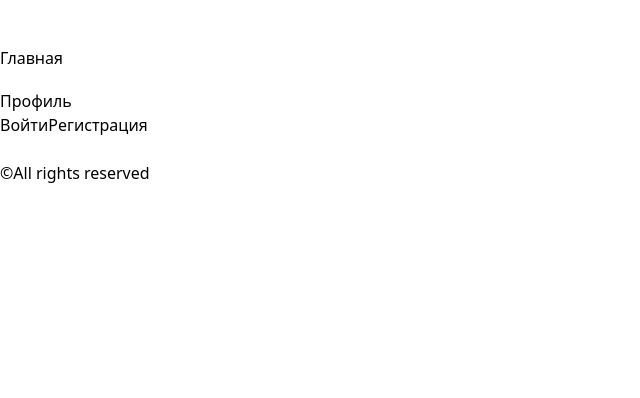
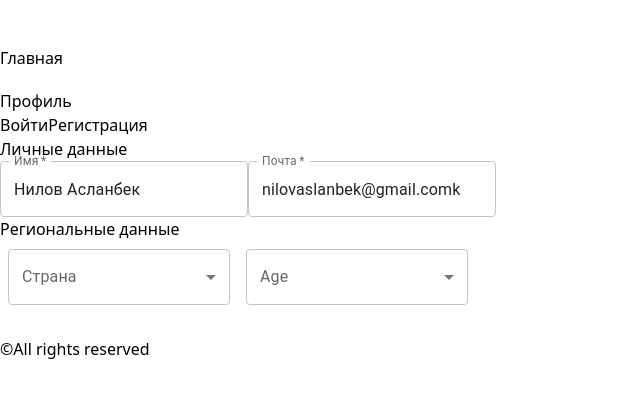
Before and after one commit to tanziqly/AirTicketSelling, a React (Vite) app in the folder client/: page /profile in a window 1280 px wide. Shown: the top 398 px of the page, without its empty margins (0-640 px from the left). Built offline with nearby package versions, Linux system fonts and the light colour scheme.

Commit message:
aslanbek+ml=0

```diff
--- a/client/src/App.jsx
+++ b/client/src/App.jsx
@@ -3,7 +3,7 @@ import Home from "./pages/Home"
 import Layout from "./components/layout/Layout"
 import { Signin } from "./pages/Signin"
 import { Signup } from "./pages/Signup"
-// import { Profile } from "./pages/Profile"
+import { Profile } from "./pages/Profile"
 
 function App() {
 
@@ -23,10 +23,10 @@ function App() {
               path="/signup"
               element={<Signup />}
             />
-            {/* <Route
+            <Route
               path="/profile"
               element={<Profile />}
-            /> */}
+            />
           </Routes>
         </Layout>
       </BrowserRouter>
--- a/client/src/components/TopDirection/TopDirection.jsx
+++ b/client/src/components/TopDirection/TopDirection.jsx
@@ -1,12 +1,80 @@
-import React from 'react'
+import React, { useState } from 'react'
 import DirectionIcon from './assets/DirectionIcon.svg'
 
 export const TopDirection = () => {
+
+    const [items, setItems] = useState([
+        {
+            name: '222',
+            selected: false
+        },
+        {
+            name: '222',
+            selected: false
+        },
+        {
+            name: '222',
+            selected: false
+        },
+        {
+            name: '222',
+            selected: false
+        },
+        {
+            name: '222',
+            selected: false
+        },
+        {
+            name: '222',
+            selected: false
+        },
+        {
+            name: '222',
+            selected: false
+        },
+        {
+            name: '222',
+            selected: false
+        },
+        {
+            name: '222',
+            selected: false
+        },
+        {
+            name: '222',
+            selected: false
+        },
+        {
+            name: '222',
+            selected: false
+        },
+        {
+            name: '222',
+            selected: false
+        },
+    ])
+
+    const test = (index) => {
+        setItems((items) => {
+            return items.map((item, i) => {
+                if(i === index) {
+                    return {
+                        ...item,
+                        selected: !item.selected
+                    };
+                } else {
+                    return item;
+                }
+            });
+        });
+    };
+
   return (
     <section className='pt-2 w-full flex flex-col items-center'>
-        <h2 className="font-bold text-4xl mt-44">Популярные места</h2>
-        <div>
-            <button className='flex gap-1'>
+        <h2 className="font-bold text-4xl mt-44 mb-9">Популярные направления</h2>
+        <div className='grid grid-cols-2 gap-y-4 gap-x-12 mb-8'>
+            {items.map((val, key) => (
+                <button className='flex gap-1 w-[280px] p-2 rounded-md bg-slate-200'>
                 <img src={DirectionIcon} alt="" />
                 <div className='flex flex-col gap-0'>
                     <h4 className='text-orange-500 text-sm font-bold'>
@@ -17,6 +85,7 @@ export const TopDirection = () => {
                     </span>
                 </div>
             </button>
+            ))}
         </div>
     </section>
   )
--- a/client/src/pages/Profile.jsx
+++ b/client/src/pages/Profile.jsx
@@ -1,66 +1,80 @@
-// import React from 'react'
-// import TextField from '@mui/material/TextField';
+import React from 'react'
+import TextField from '@mui/material/TextField';
+import FormControl from '@mui/material/FormControl';
+import Select from '@mui/material/Select';
+import InputLabel from '@mui/material/InputLabel';
+import MenuItem from '@mui/material/MenuItem';
 
-// export const Profile = () => {
-//   return (
-//     <section className='h-screen flex justify-center items-center'>
-//         <form className='flex flex-col gap-12'>
-//             <div className='p-8 border-[1px] border-orange-200 rounded-2xl'>
-//                 <h2 className='font-bold text-4xl mb-10'>
-//                     Личные данные
-//                 </h2>
-//                 <div className='flex gap-6'>
-//                     <TextField
-//                         required
-//                         id="outlined-required"
-//                         label="Имя"
-//                         defaultValue="Нилов Асланбек"
-//                     />
-//                     <TextField
-//                         required
-//                         id="outlined-required"
-//                         label="Почта"
-//                         defaultValue="nilovaslanbek@gmail.comk"
-//                     />
-//                 </div>
-//             </div>
-//             <div className='p-8 border-[1px] border-orange-200 rounded-2xl'>
-//                 <h2 className='font-bold text-4xl mb-10'>
-//                     Региональные данные
-//                 </h2>
-//                 <div className='flex gap-6'>
-//                 <FormControl sx={{ m: 1, minWidth: 120 }}>
-//                 <InputLabel id="demo-simple-select-helper-label">Age</InputLabel>
-//                 <Select
-//                   labelId="demo-simple-select-helper-label"
-//                   id="demo-simple-select-helper"
-//                   value={age}
-//                   label="Age"
-//                   onChange={handleChange}
-//                 >
-//                     <TextField
-//                         required
-//                         id="outlined-required"
-//                         label="Почта"
-//                         defaultValue="nilovaslanbek@gmail.comk"
-//                     />
-//                 </div>
-//                 <div className='flex gap-6'>
-//                     <TextField
-//                         required
-//                         id="outlined-required"
-//                         label="Имя"
-//                         defaultValue="Нилов Асланбек"
-//                     />
-//                     <TextField
-//                         required
-//                         id="outlined-required"
-//                         label="Почта"
-//                         defaultValue="nilovaslanbek@gmail.comk"
-//                     />
-//                 </div>
-//             </div>
-//         </form>
-//     </section>
-//   )
-// }
+export const Profile = () => {
+
+    const [age, setAge] = React.useState('');
+
+    const handleChange = (event) => {
+        setAge(event.target.value);
+    };
+
+  return (
+    <section className='h-screen flex justify-center items-center'>
+        <form className='flex flex-col gap-12'>
+            <div className='p-8 border-[1px] border-orange-200 rounded-2xl'>
+                <h2 className='font-bold text-4xl mb-10'>
+                    Личные данные
+                </h2>
+                <div className='flex gap-6'>
+                    <TextField
+                        required
+                        id="outlined-required"
+                        label="Имя"
+                        defaultValue="Нилов Асланбек"
+                    />
+                    <TextField
+                        required
+                        id="outlined-required"
+                        label="Почта"
+                        defaultValue="nilovaslanbek@gmail.comk"
+                    />
+                </div>
+            </div>
+            <div className='p-8 border-[1px] border-orange-200 rounded-2xl'>
+                <h2 className='font-bold text-4xl mb-10'>
+                    Региональные данные
+                </h2>
+                <div className='flex gap-6'>
+                <FormControl sx={{ m: 1, minWidth: 222 }}>
+                    <InputLabel id="demo-simple-select-helper-label">Страна</InputLabel>
+                    <Select
+                        labelId="demo-simple-select-helper-label"
+                        id="demo-simple-select-helper"
+                        value={age}
+                        label="Страна"
+                        onChange={handleChange}>
+                    <MenuItem value="">
+                        <em>Россия</em>
+                    </MenuItem>
+                    <MenuItem value={10}>Тайвань</MenuItem>
+                    <MenuItem value={20}>Р.Дагестан</MenuItem>
+                    <MenuItem value={30}>Р.Татарстан</MenuItem>
+                    </Select>
+                </FormControl>
+                <FormControl sx={{ m: 1, minWidth: 222 }}>
+                    <InputLabel id="demo-simple-select-helper-label">Age</InputLabel>
+                    <Select
+                        labelId="demo-simple-select-helper-label"
+                        id="demo-simple-select-helper"
+                        value={age}
+                        label="Age"
+                        onChange={handleChange}>
+                    <MenuItem value="">
+                        <em>None</em>
+                    </MenuItem>
+                    <MenuItem value={10}>Ten</MenuItem>
+                    <MenuItem value={20}>Twenty</MenuItem>
+                    <MenuItem value={30}>Thirty</MenuItem>
+                    </Select>
+                </FormControl>
+                </div>
+            </div>
+        </form>
+    </section>
+  )
+}
```
